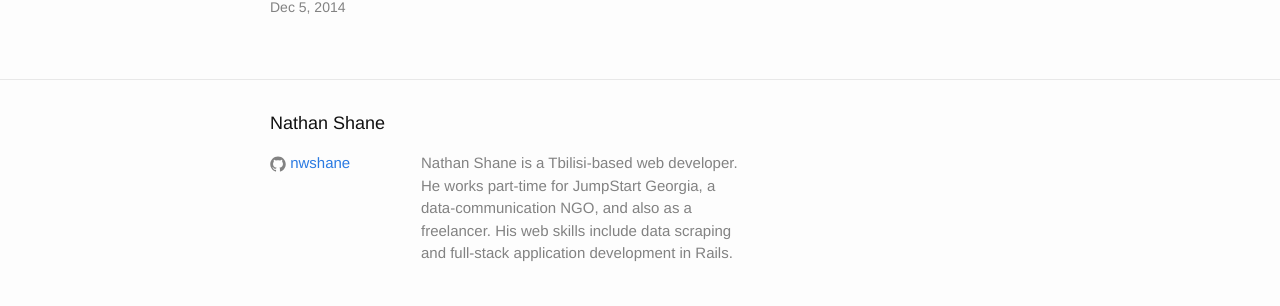
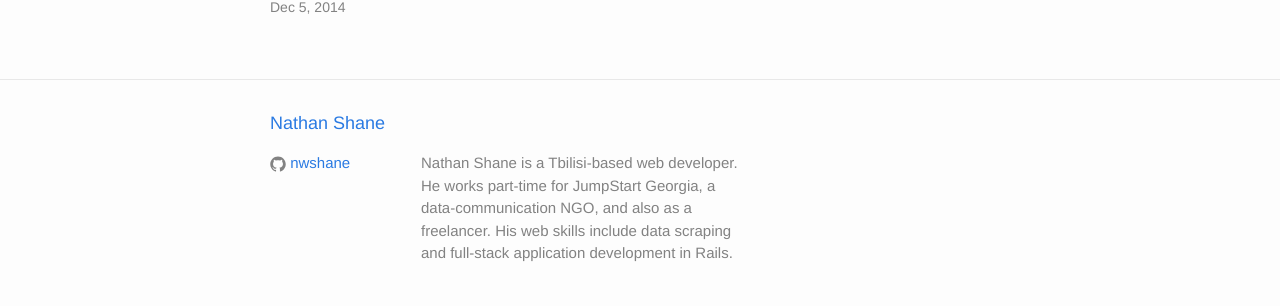
Before and after one commit to nwshane/nwshane.github.io, a Jekyll site: the page built from index.html, in a window 1280 px wide. Shown: the part 596-902 px from the top of the page. Built offline with Jekyll 4.4.1, drawn with Linux system fonts in a browser that asks for light colours.

Commit message:
Put footer heading in a link to site home page.

```diff
--- a/_includes/footer.html
+++ b/_includes/footer.html
@@ -2,7 +2,11 @@
 
   <div class="wrapper">
 
-    <h2 class="footer-heading">{{ site.title }}</h2>
+    <h2 class="footer-heading">
+      <a href="{{ site.url }}">
+        {{ site.title }}
+      </a>
+    </h2>
 
     <div class="footer-col-wrapper">
       <div class="footer-col  footer-col-2">
```
